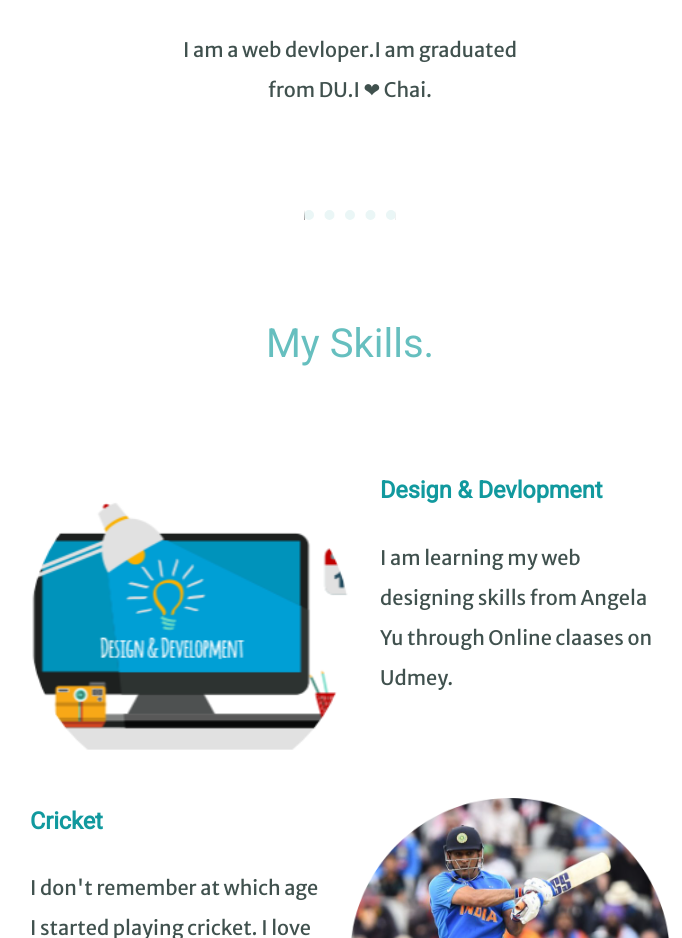
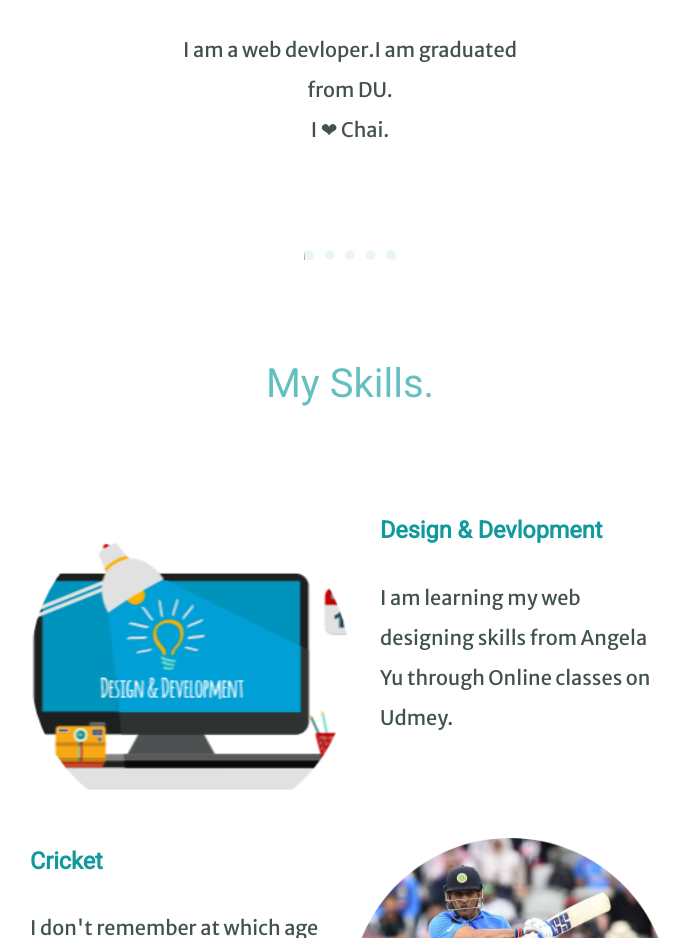
Before and after one commit to DevloperAshish/Practice1, a plain HTML site: page index.html in a window 1280 px wide. Shown: the part 1023-1961 px from the top of the page, without its empty margins (290-972 px from the left). Drawn offline with Linux system fonts and the light colour scheme.

Commit message:
Update index.html

```diff
--- a/index.html
+++ b/index.html
@@ -2,7 +2,7 @@
 <html lang="en" dir="ltr">
   <head>
     <meta charset="utf-8">
-    <title>Ashish</title>
+    <title>Portfolio</title>
     <link rel="stylesheet" href="css/styles.css">
     <link rel="icon" href="favicon.ico" >
   <link href="https://fonts.googleapis.com/css2?family=Merriweather+Sans&family=Roboto&family=Sacramento&display=swap" rel="stylesheet">
@@ -19,7 +19,7 @@
       <div class="profile">
         <img class="profilepic" src="images/profile.png" alt="Profile-pic">
         <h2>Hello.</h2>
-        <p class="intro">I am a web devloper.I am graduated from DU.I ❤ Chai.</p>
+        <p class="intro">I am a web devloper.I am graduated from DU.<br>I ❤ Chai.</p>
       </div>
       <hr>
       <div class="skills">
@@ -27,7 +27,7 @@
         <div class="skill-row">
           <img class="skill1" src="images/skill1.png" alt="Designing and delvoping picture">
           <h3>Design & Devlopment</h3>
-          <p>I am learning my web designing skills from Angela Yu through Online claases on Udmey.</p>
+          <p>I am learning my web designing skills from Angela Yu through Online classes on Udmey.</p>
         </div>
         <div class="skill-row">
           <img class="skill2" src="images/skill2.png" alt="Cricket picture">
@@ -48,7 +48,7 @@
     <div class="bottom-container">
       <a class="footer-link" href="https://www.linkedin.com/">LinkedIn</a>
       <a class="footer-link" href="https://twitter.com/">Twitter</a>
-      <a class="footer-link" href="https://www.appbrewery.co/">Website</a>
+      <a class="footer-link" href="https://github.com/DevloperAshish">Website</a>
       <p class="copyright">© 2021 Ashish Gupta.</p>
     </div>
 
```
